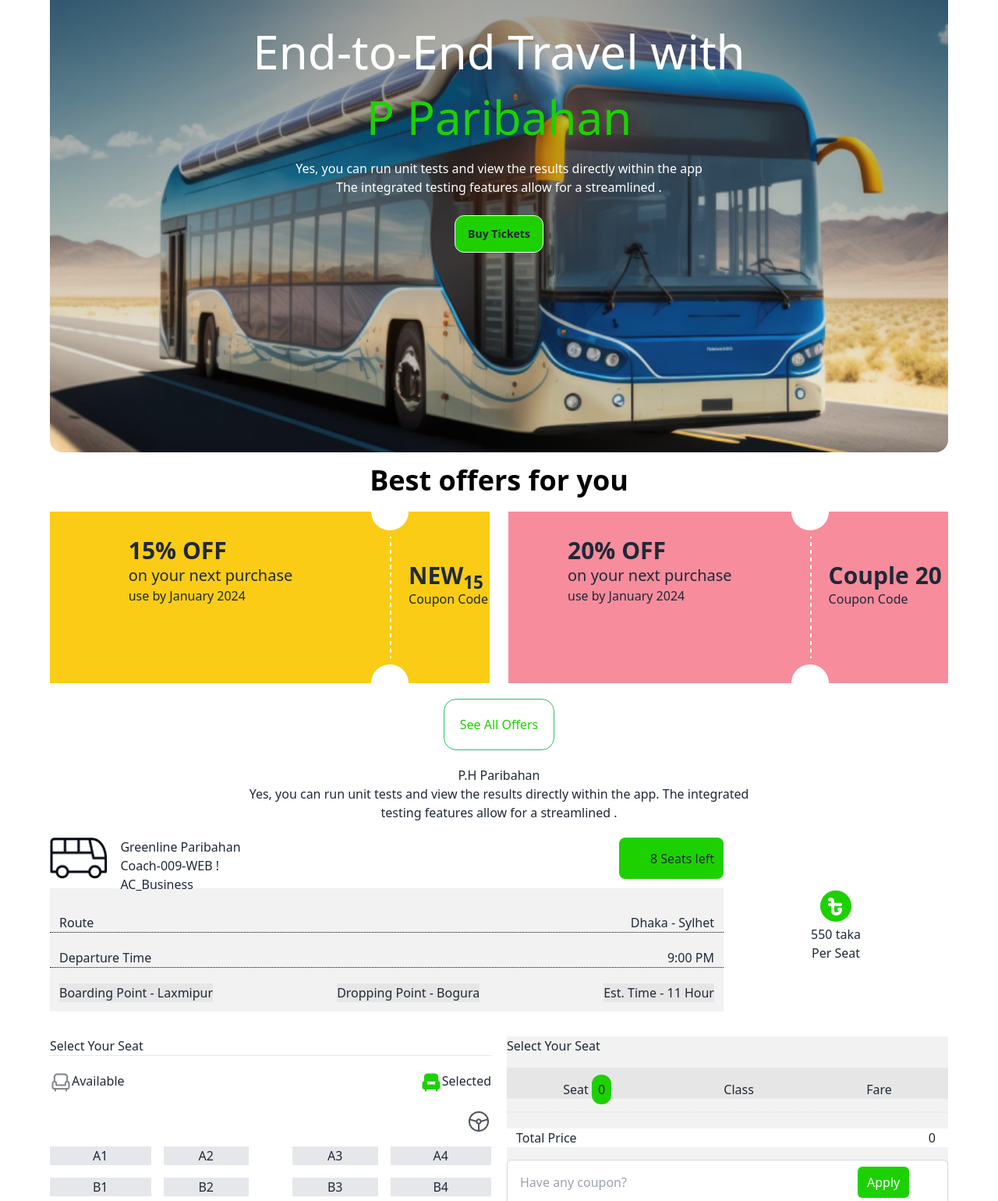
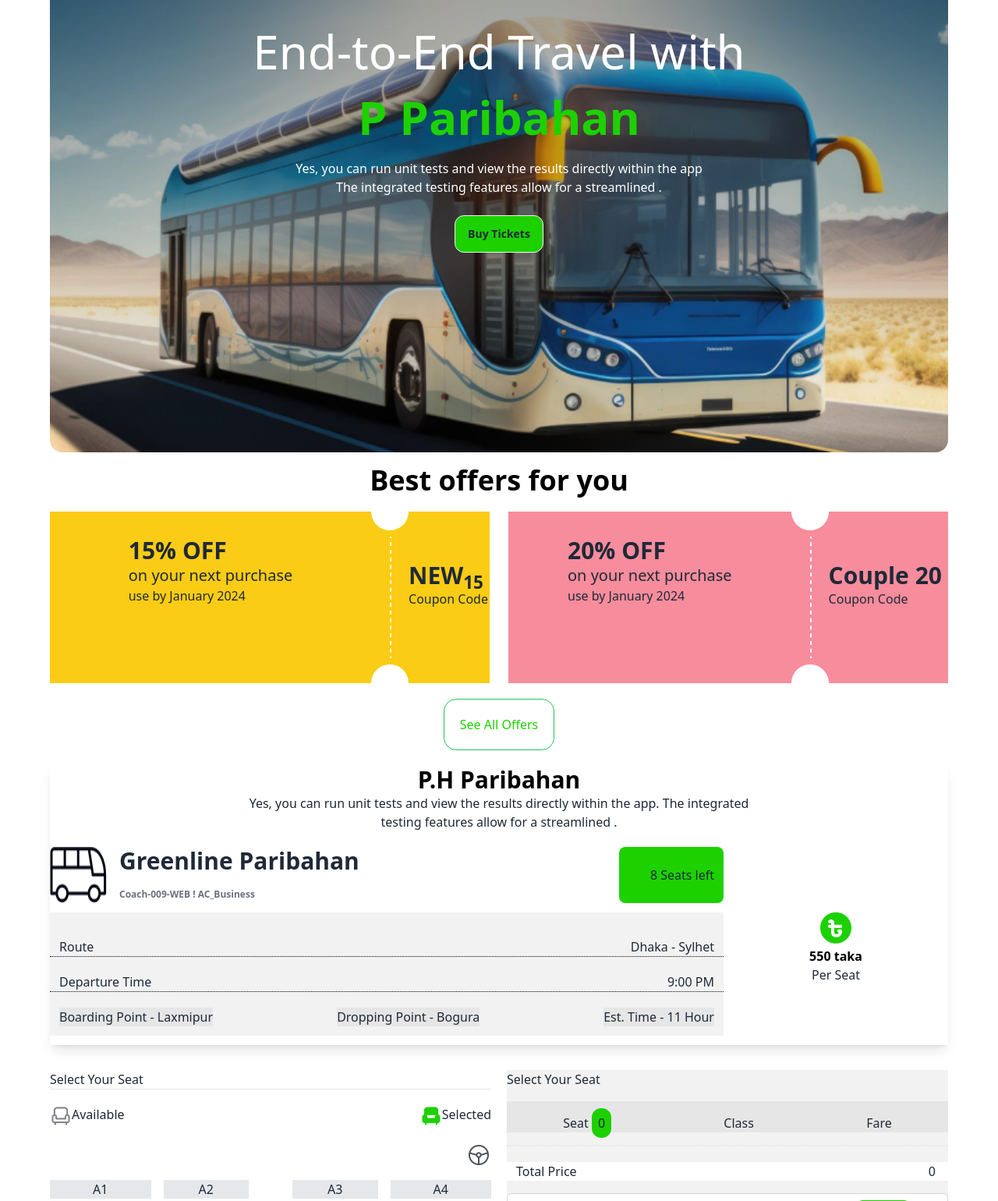
Before and after one commit to imranhasan2/assignment-5, a plain HTML site: page index.html in a window 1280 px wide. Shown: the part 300-1840 px from the top of the page at 78% size. Drawn offline with nearby package versions, Linux system fonts and the light colour scheme.

Commit message:
added font style

```diff
--- a/index.html
+++ b/index.html
@@ -40,7 +40,7 @@
     <section class="mb-4 min-h-screen bg-[url(images/banner.png)] bg-no-repeat bg-cover bg-center rounded-2xl">
       <div class="min-h-screen flex flex-col text-center items-center justify-center space-y-6 ">
         <h1 class="text-6xl text-white">End-to-End Travel with</h1>
-        <h2 class="text-6xl text-[#1DD100]">P Paribahan</h2>
+        <h2 class="text-6xl font-bold text-[#1DD100]">P Paribahan</h2>
         <p class="text-white">Yes, you can run unit tests and view the results directly within the app <br> The
           integrated testing features allow for a streamlined .</p>
 
@@ -102,9 +102,9 @@
 
 
     <!-- p.h paribahan -->
-    <section id="paribahan">
+    <section id="paribahan" class="shadow-lg">
       <div class="main">
-        <h1 class="text-center">P.H Paribahan</h1>
+        <h1 class="text-center text-3xl text-black font-bold">P.H Paribahan</h1>
         <p class="text-center">Yes, you can run unit tests and view the results directly within the app. The integrated
           <br> testing features allow for a streamlined .
         </p>
@@ -113,7 +113,7 @@
             <div class="4th flex justify-between mb-3">
               <div class="flex gap-4">
                 <img src="images/bus-logo.png" alt="">
-                <p class="w-full">Greenline Paribahan <br>Coach-009-WEB ! AC_Business</p>
+                <p class="w-full text-3xl font-bold">Greenline Paribahan <br> <span class="text-xs text-gray-500">Coach-009-WEB ! AC_Business</span></p>
               </div>
 
               <button class="flex items-center justify-center p-3 rounded-lg bg-[#1DD100]">
@@ -121,7 +121,7 @@
                 <span id="total-seat" class="pr-1">8</span>Seats left
               </button>
             </div>
-            <div class="5th pt-4 bg-[#0307120D]">
+            <div class="5th pt-4 bg-[#0307120D] mb-3">
               <div class="flex justify-between pt-4 pl-3 pr-3">
                 <p>Route</p>
                 <p>Dhaka - Sylhet</p>
@@ -143,7 +143,7 @@
           </div>
           <div class="3rd w-1/3 flex flex-col justify-center items-center">
             <img src="images/fare.png" alt="">
-            <p><span id="ticket-price">550 </span>taka</p>
+            <p><span id="ticket-price" class="text-black font-bold">550 </span><span class="text-black font-bold">taka</span></p>
             <p>Per Seat</p>
           </div>
         </div>
```
